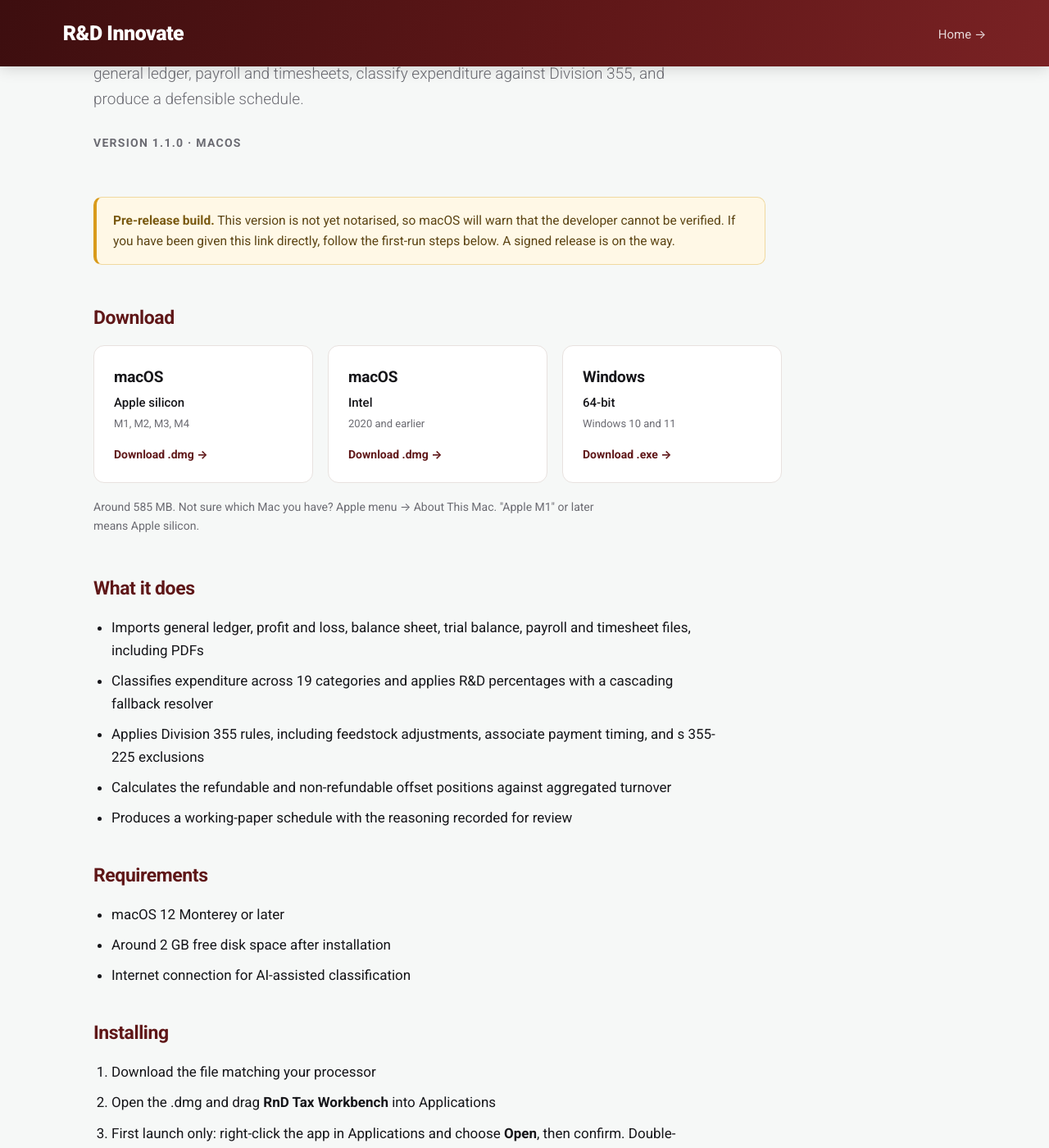
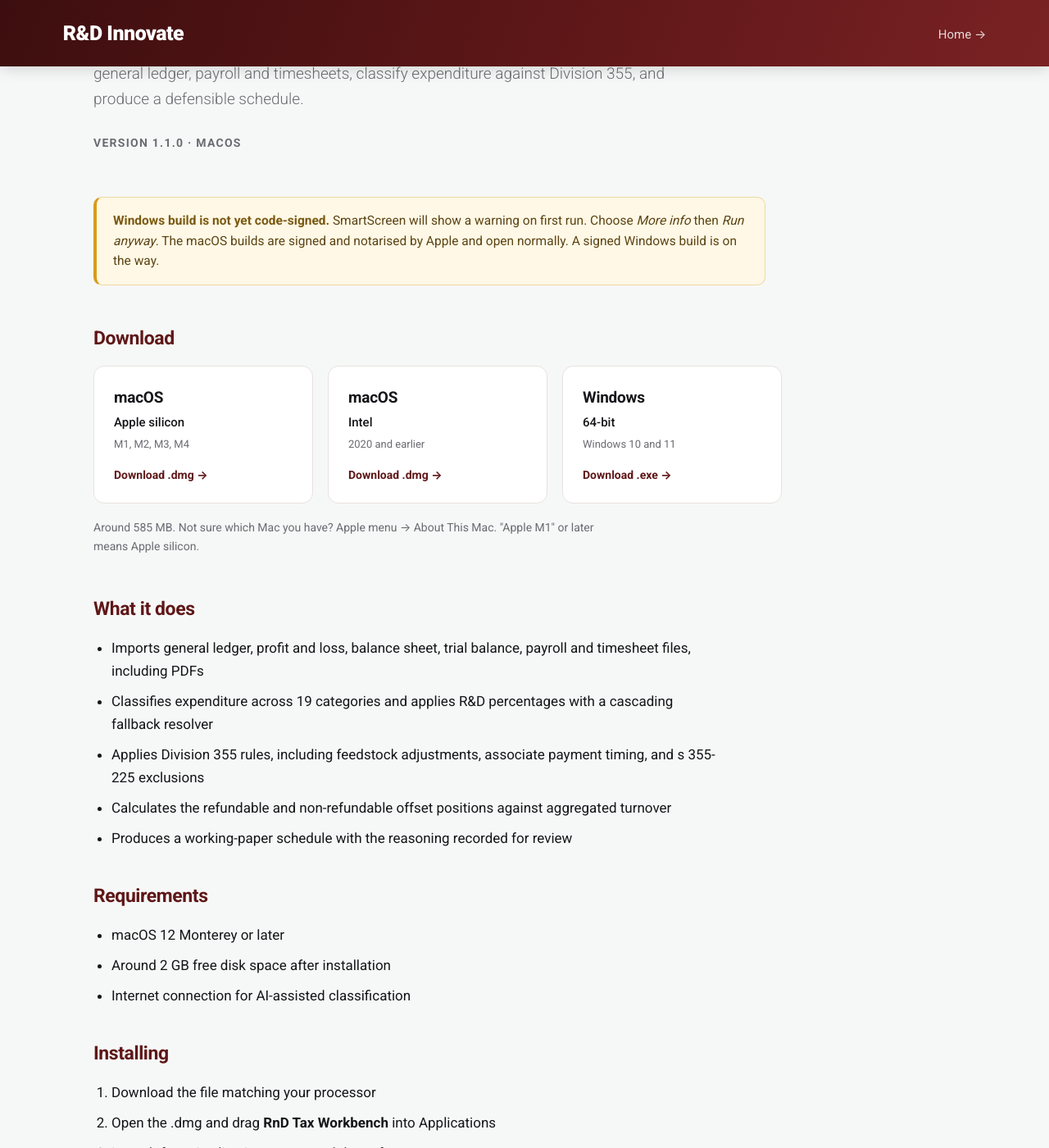
Before and after one commit to RDInnovateRD/rdinnovate-blog, a Jekyll site: the page built from workbench.html, in a window 1280 px wide and 1400 px high, scrolled down 217 px. Shown: the whole window at 82% size. Built offline with Jekyll 4.4.1, drawn with Linux system fonts in a browser that asks for light colours; some of the changed text lies outside the part shown.

Commit message:
Mac notarised: per-platform signing notices

```diff
--- a/_config.yml
+++ b/_config.yml
@@ -26,7 +26,8 @@ exclude:
 workbench:
   version: "1.1.0"
   repo: "RDInnovateRD/rnd-tax-workbench"   # change if hosted elsewhere
-  signed: false        # flip to true once notarised — hides the Gatekeeper notice
+  signed_mac: true      # notarised, Gatekeeper accepts
+  signed_win: false     # flip once the OV cert is applied
   mac_arm: "RnD-Tax-Workbench-1.1.0-mac-arm64.dmg"
   mac_x64: "RnD-Tax-Workbench-1.1.0-mac-x64.dmg"
   windows: "RnD-Tax-Workbench-1.1.0-win-x64.exe"          # fill in when the Windows build is signed
--- a/workbench.html
+++ b/workbench.html
@@ -16,12 +16,12 @@ permalink: /workbench/
   <p class="wb-meta">Version {{ w.version }} &middot; macOS</p>
 </section>
 
-{%- unless w.signed %}
+{%- unless w.signed_win %}
 <div class="wb-notice">
-  <strong>Pre-release build.</strong>
-  This version is not yet notarised, so macOS will warn that the developer cannot be
-  verified. If you have been given this link directly, follow the first-run steps below.
-  A signed release is on the way.
+  <strong>Windows build is not yet code-signed.</strong>
+  SmartScreen will show a warning on first run. Choose <em>More info</em> then
+  <em>Run anyway</em>. The macOS builds are signed and notarised by Apple and
+  open normally. A signed Windows build is on the way.
 </div>
 {%- endunless %}
 
@@ -85,12 +85,8 @@ permalink: /workbench/
   <ol>
     <li>Download the file matching your processor</li>
     <li>Open the .dmg and drag <strong>RnD Tax Workbench</strong> into Applications</li>
-    {%- unless w.signed %}
-    <li>First launch only: right-click the app in Applications and choose
-        <strong>Open</strong>, then confirm. Double-clicking will be refused until
-        you have done this once. If macOS says the app is damaged, open
-        System Settings &rarr; Privacy &amp; Security, scroll down, and choose
-        <strong>Open Anyway</strong>.</li>
+    {%- unless w.signed_mac %}
+    <li>First launch only: right-click the app and choose <strong>Open</strong>.</li>
     {%- endunless %}
     <li>Launch from Applications as normal thereafter</li>
   </ol>
```
